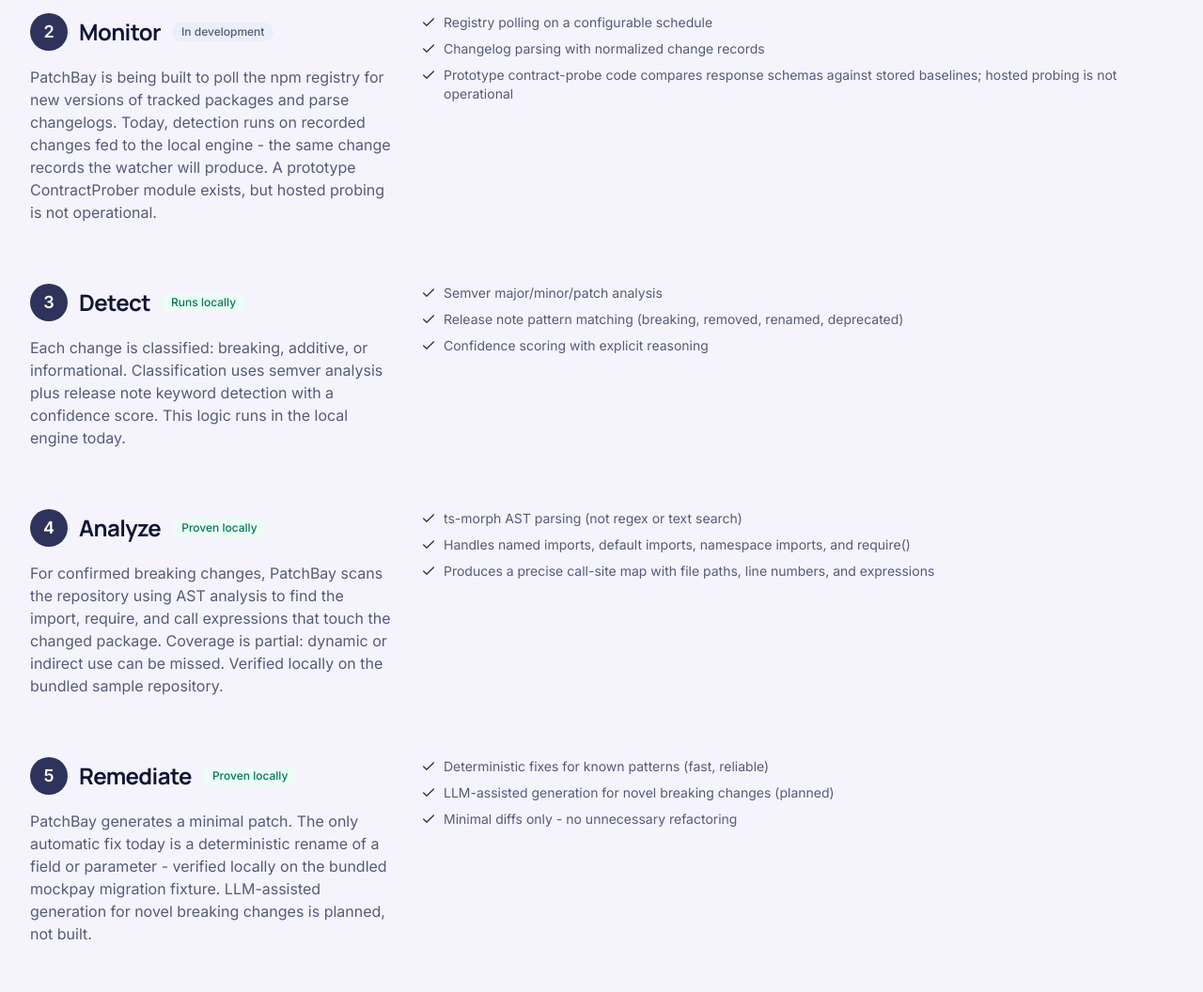
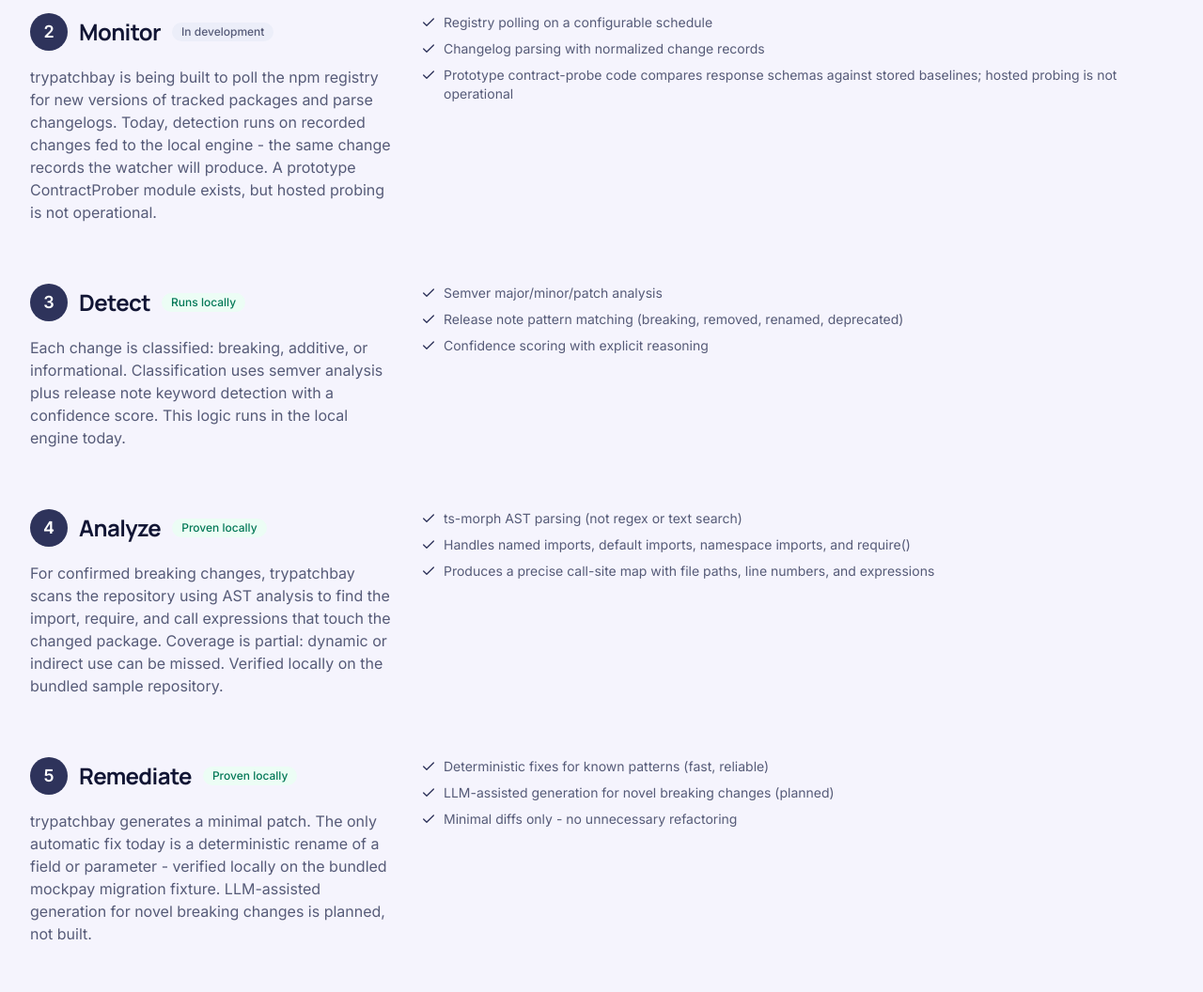
Before and after one commit to Nitish-1303/Patchversion, a Next.js app in the folder packages/site/: page /how-it-works in a window 1280 px wide. Shown: the part 551-1607 px from the top of the page at 94% size. Built offline with nearby package versions, Linux system fonts and the light colour scheme.

Commit message:
site: rebrand visible website name to trypatchbay

```diff
--- a/packages/site/src/app/how-it-works/page.tsx
+++ b/packages/site/src/app/how-it-works/page.tsx
@@ -26,7 +26,7 @@
           number={2}
           title="Monitor"
           status="development"
-          description="PatchBay is being built to poll the npm registry for new versions of tracked packages and parse changelogs. Today, detection runs on recorded changes fed to the local engine - the same change records the watcher will produce. A prototype ContractProber module exists, but hosted probing is not operational."
+          description="trypatchbay is being built to poll the npm registry for new versions of tracked packages and parse changelogs. Today, detection runs on recorded changes fed to the local engine - the same change records the watcher will produce. A prototype ContractProber module exists, but hosted probing is not operational."
           details={[
             'Registry polling on a configurable schedule',
             'Changelog parsing with normalized change records',
@@ -48,7 +48,7 @@
           number={4}
           title="Analyze"
           status="proven"
-          description="For confirmed breaking changes, PatchBay scans the repository using AST analysis to find the import, require, and call expressions that touch the changed package. Coverage is partial: dynamic or indirect use can be missed. Verified locally on the bundled sample repository."
+          description="For confirmed breaking changes, trypatchbay scans the repository using AST analysis to find the import, require, and call expressions that touch the changed package. Coverage is partial: dynamic or indirect use can be missed. Verified locally on the bundled sample repository."
           details={[
             'ts-morph AST parsing (not regex or text search)',
             'Handles named imports, default imports, namespace imports, and require()',
@@ -59,7 +59,7 @@
           number={5}
           title="Remediate"
           status="proven"
-          description="PatchBay generates a minimal patch. The only automatic fix today is a deterministic rename of a field or parameter - verified locally on the bundled mockpay migration fixture. LLM-assisted generation for novel breaking changes is planned, not built."
+          description="trypatchbay generates a minimal patch. The only automatic fix today is a deterministic rename of a field or parameter - verified locally on the bundled mockpay migration fixture. LLM-assisted generation for novel breaking changes is planned, not built."
           details={[
             'Deterministic fixes for known patterns (fast, reliable)',
             'LLM-assisted generation for novel breaking changes (planned)',
```
